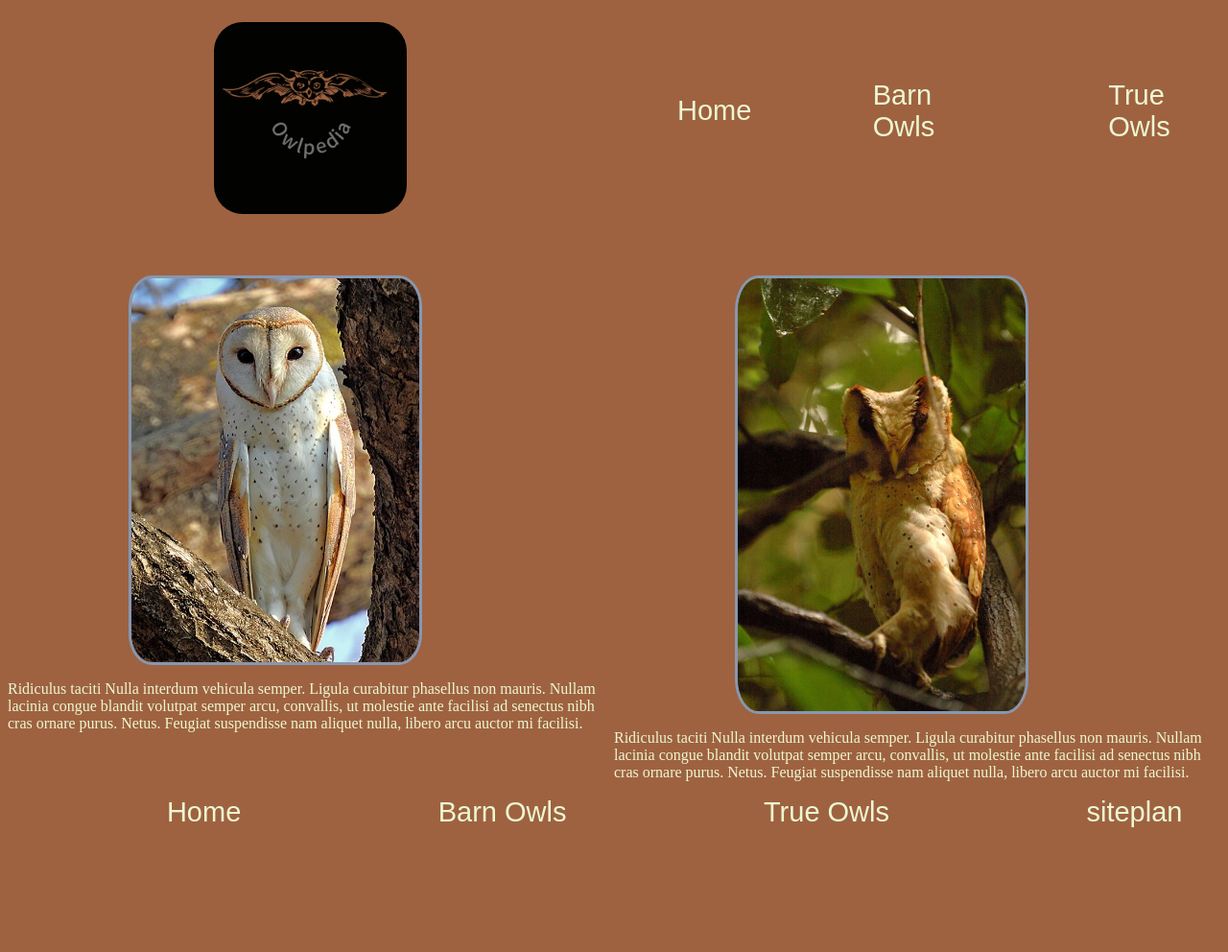
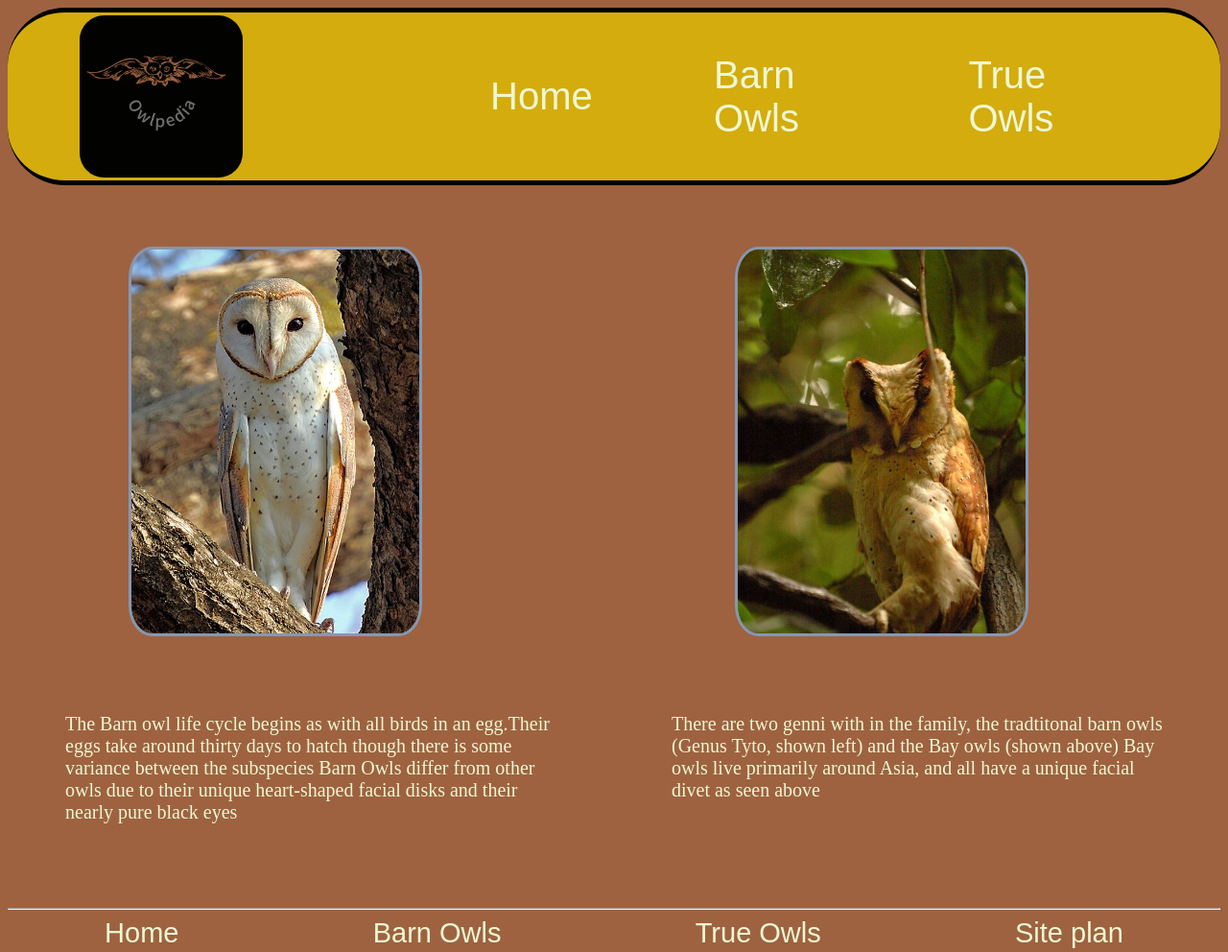
Before and after one commit to Jacobdm0/jacobdm0.github.io, a plain HTML site: page owl_Personal/tyto.html in a window 1280 px wide. Shown: the whole page at 96% size. Before the commit the page ends 871 px from the top, so only its background shows below. Drawn offline with Linux system fonts and the light colour scheme; a web font is replaced by a local one.

Commit message:
further css work

```diff
--- a/owl_Personal/styles/styles.css
+++ b/owl_Personal/styles/styles.css
@@ -7,26 +7,37 @@ nav{
     justify-content: space-around;
     align-items: center;
     margin-bottom: 5%;
+    background-color: #D4AC0D;
+    border-radius: 60px;
+    border-top: black solid 5px;
+    border-bottom: black solid 5px;
 }
 nav img{
     width: 45%;
     border-radius: 15%;
     border-style: none;
-    margin-top: 15px;
+    margin-top: 3px;
     /* justify-self: center;
     align-self: center; */
-
+    margin-left: 20%;
+    margin-bottom:3px ;
 
 }
-a{
+ nav a{
     color: #EDF7D2;
     text-decoration: none;
     font-family: Zen Kurenaido, sans-serif;
-    font-size: 29px;
-    margin-left: 10%;
+    font-size: 40px;
+    margin-right: 10%;
+}
+a{
+  color: #EDF7D2;
+  text-decoration: none;
+  font-family: Zen Kurenaido, sans-serif;
+  font-size: 29px;
 }
 a:hover{
-    color: #D4AC0D;
+    color: #ffdc5e;
     font-family: Zen Kurenaido, sans-serif;
 
 }
@@ -39,6 +50,7 @@ img{
     margin-left: 20%;
 
 }
+
 footer{
     display: flex;
     justify-content: space-around;
@@ -47,6 +59,7 @@ footer{
 p{
     color: #edf7d2;
     font-family: Noto_Serif_Display, serif;
+    font-size: 20px;
 }
 h1{
     color: #edf7d2;
@@ -64,7 +77,16 @@ h4{
     color: #edf7d2;
     font-family: Zen Kurenaido, sans-serif;
 }
+.home_para{
+  display: block;
+  width: 99%;
+  margin-left: 50%;
+  margin-right: auto;
 
+}
+.paragraph{
+  padding: 60px;
+}
 .page-type-a{
     display: grid;
     grid-template-columns: 1fr 1fr;
--- a/owl_Personal/tyto.html
+++ b/owl_Personal/tyto.html
@@ -14,29 +14,31 @@
 </head>
 <body>
     <nav>
-        <a href="index.html"><img src="IMG/Owl_logo.png" alt="logo"></a>
+        <a href="index.html"><img class="logo" src="IMG/Owl_logo.png" alt="logo"></a>
         <a href="index.html">Home</a>
         <a href="tyto.html">Barn Owls</a>
         <a href="strig.html">True Owls</a>
     </nav>
 
     <main class="page-type-a">
-        <section class="pageA-1">
+        <div class="pageA-1">
             <img src="IMG/tyto_1_barn.jpg" alt="image of a Barn Owl">
-            <p>Ridiculus taciti Nulla interdum vehicula semper. Ligula curabitur phasellus non mauris. Nullam lacinia congue blandit volutpat semper arcu, convallis, ut molestie ante facilisi ad senectus nibh cras ornare purus. Netus. Feugiat suspendisse nam aliquet nulla, libero arcu auctor mi facilisi.</p>
-        </section>
+            <p class="paragraph">The Barn owl life cycle begins as with all birds in an egg.Their eggs take around thirty days to hatch though there is some variance between the subspecies
+                                Barn Owls differ from other owls due to their unique heart-shaped facial disks and their nearly pure black eyes
+            </p>
+        </div>
 
-        <section class="pageA-2">
-            <img src="IMG/tyto_2_bay.jpg" alt="Image of an oriental Bay Owl">
-            <p>Ridiculus taciti Nulla interdum vehicula semper. Ligula curabitur phasellus non mauris. Nullam lacinia congue blandit volutpat semper arcu, convallis, ut molestie ante facilisi ad senectus nibh cras ornare purus. Netus. Feugiat suspendisse nam aliquet nulla, libero arcu auctor mi facilisi.</p>
-        </section>
+        <div class="pageA-2">
+            <img src="IMG/tyto_2_bay.jpeg" alt="Image of an oriental Bay Owl">
+            <p class="paragraph">There are two genni with in the family, the tradtitonal barn owls (Genus Tyto, shown left) and the Bay owls (shown above) Bay owls live primarily around Asia, and all have a unique facial divet as seen above </p>
+        </div>
     </main>
-
+<hr>
     <footer>
         <a href="index.html">Home</a>
         <a href="tyto.html">Barn Owls</a>
         <a href="strig.html">True Owls</a>
-        <a href="siteplan.html">siteplan</a>
+        <a href="siteplan.html">Site plan</a>
     </footer>
 </body>
 </html>
```
Also changed, not shown: owl_Personal/index.html (+12 -11 lines), owl_Personal/strig.html (+5 -4 lines), owl_Personal/IMG/tyto_2_bay.jpeg (added), owl_Personal/IMG/tyto_2_bay.jpg (deleted).
